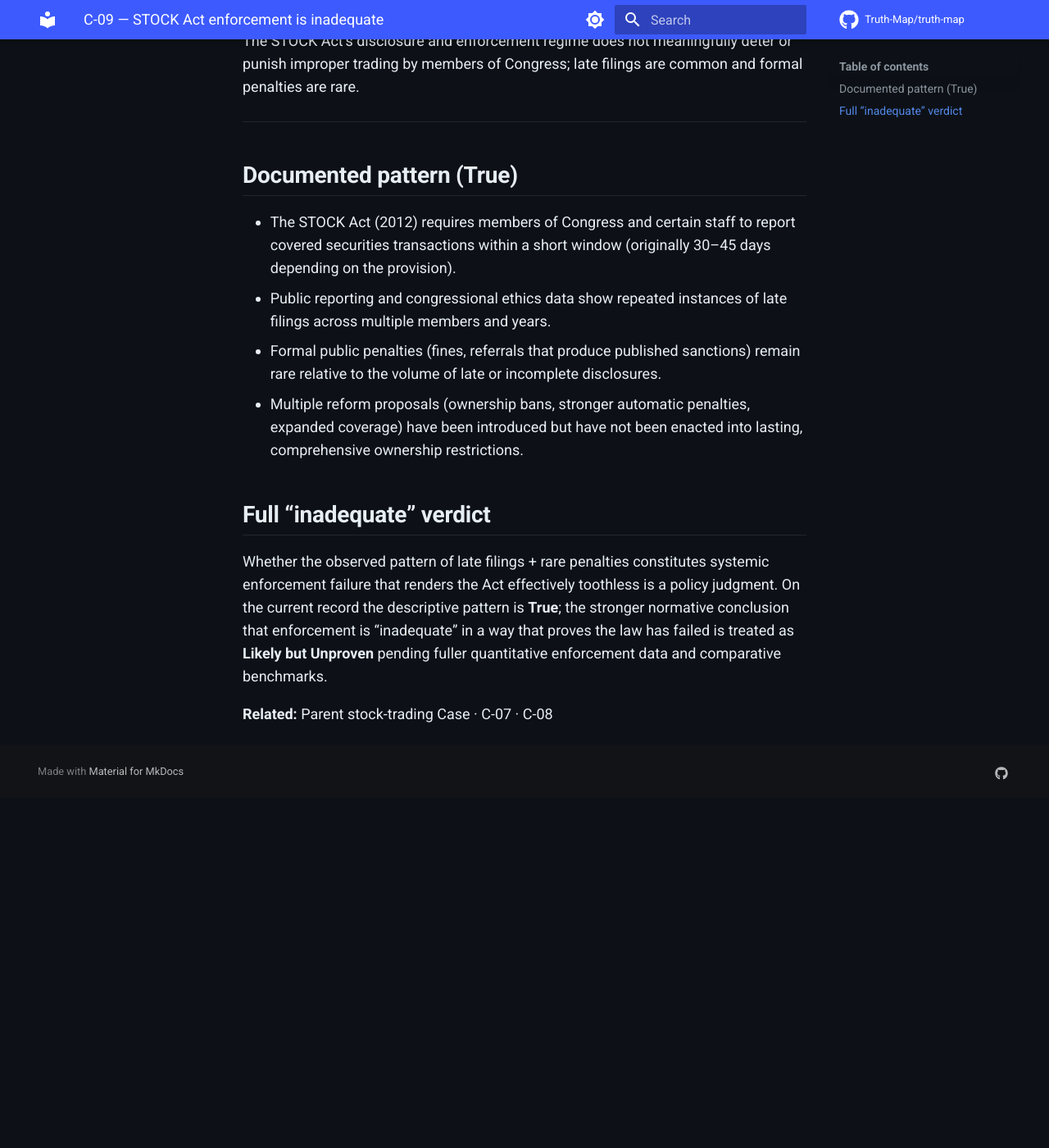
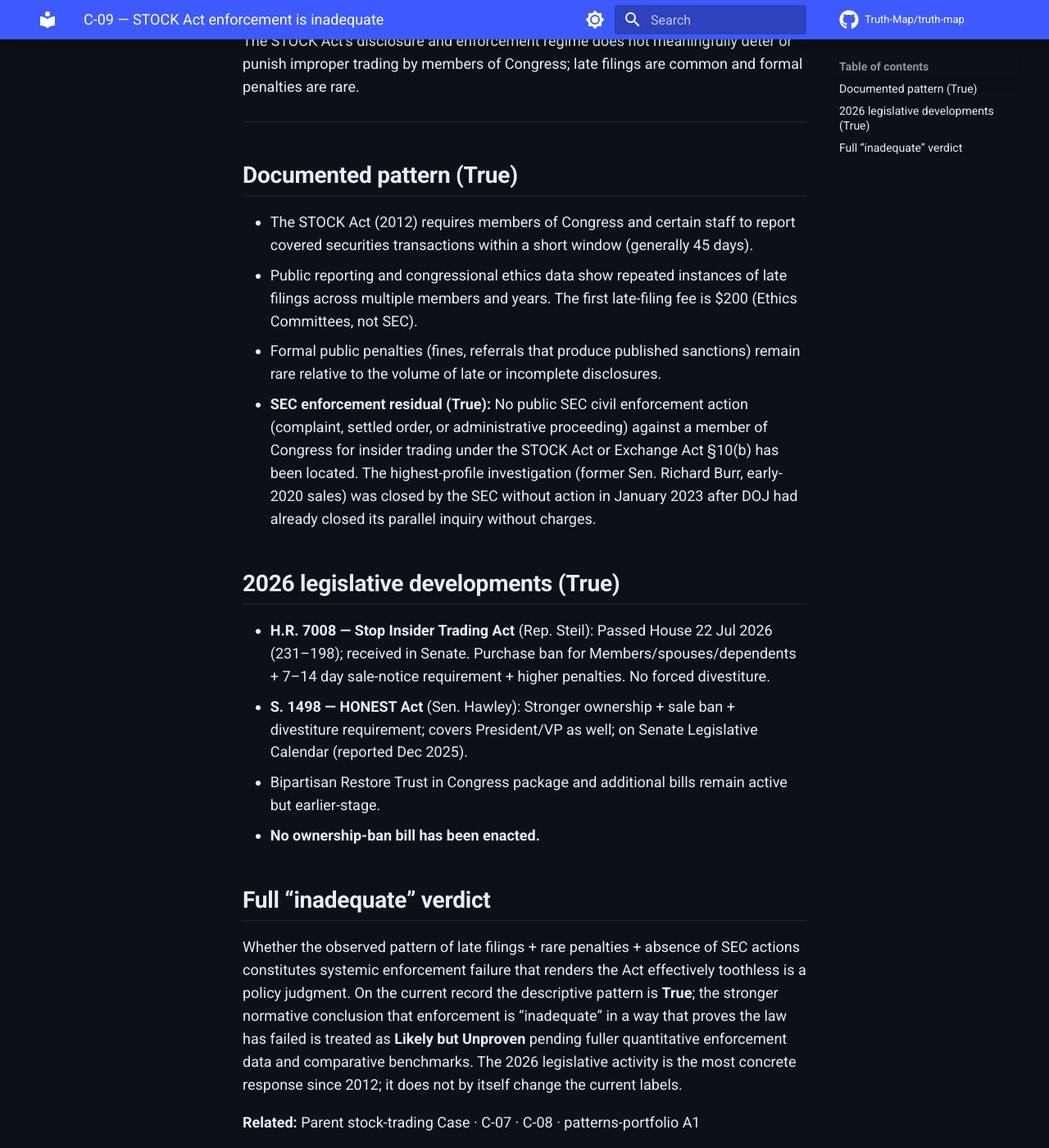
Before and after one commit to BnBCleaners/truth-map, an MkDocs documentation site: the page built from docs/claims/C-09-stock-act-enforcement-inadequate.md, in a window 1280 px wide and 1400 px high, scrolled down 472 px. Shown: the whole window at 82% size. Built offline with MkDocs 1.6.1 and Material for MkDocs 9.7.7, drawn with Linux system fonts in a browser that asks for light colours; comment, search, counter and statistics services are not loaded; before the commit the page ends 1445 px from its top, so only the background shows below that.

Commit message:
Residual: enrich public C-09 with 2026 legislation landscape + SEC enforcement residual

```diff
--- a/docs/claims/C-09-stock-act-enforcement-inadequate.md
+++ b/docs/claims/C-09-stock-act-enforcement-inadequate.md
@@ -14,13 +14,20 @@ The STOCK Act’s disclosure and enforcement regime does not meaningfully deter
 
 ## Documented pattern (True)
 
-- The STOCK Act (2012) requires members of Congress and certain staff to report covered securities transactions within a short window (originally 30–45 days depending on the provision).
-- Public reporting and congressional ethics data show repeated instances of late filings across multiple members and years.
+- The STOCK Act (2012) requires members of Congress and certain staff to report covered securities transactions within a short window (generally 45 days).
+- Public reporting and congressional ethics data show repeated instances of late filings across multiple members and years. The first late-filing fee is $200 (Ethics Committees, not SEC).
 - Formal public penalties (fines, referrals that produce published sanctions) remain rare relative to the volume of late or incomplete disclosures.
-- Multiple reform proposals (ownership bans, stronger automatic penalties, expanded coverage) have been introduced but have not been enacted into lasting, comprehensive ownership restrictions.
+- **SEC enforcement residual (True):** No public SEC civil enforcement action (complaint, settled order, or administrative proceeding) against a member of Congress for insider trading under the STOCK Act or Exchange Act §10(b) has been located. The highest-profile investigation (former Sen. Richard Burr, early-2020 sales) was closed by the SEC without action in January 2023 after DOJ had already closed its parallel inquiry without charges.
+
+## 2026 legislative developments (True)
+
+- **H.R. 7008 — Stop Insider Trading Act** (Rep. Steil): Passed House 22 Jul 2026 (231–198); received in Senate. Purchase ban for Members/spouses/dependents + 7–14 day sale-notice requirement + higher penalties. No forced divestiture.
+- **S. 1498 — HONEST Act** (Sen. Hawley): Stronger ownership + sale ban + divestiture requirement; covers President/VP as well; on Senate Legislative Calendar (reported Dec 2025).
+- Bipartisan Restore Trust in Congress package and additional bills remain active but earlier-stage.
+- **No ownership-ban bill has been enacted.**
 
 ## Full “inadequate” verdict
 
-Whether the observed pattern of late filings + rare penalties constitutes systemic enforcement failure that renders the Act effectively toothless is a policy judgment. On the current record the descriptive pattern is **True**; the stronger normative conclusion that enforcement is “inadequate” in a way that proves the law has failed is treated as **Likely but Unproven** pending fuller quantitative enforcement data and comparative benchmarks.
+Whether the observed pattern of late filings + rare penalties + absence of SEC actions constitutes systemic enforcement failure that renders the Act effectively toothless is a policy judgment. On the current record the descriptive pattern is **True**; the stronger normative conclusion that enforcement is “inadequate” in a way that proves the law has failed is treated as **Likely but Unproven** pending fuller quantitative enforcement data and comparative benchmarks. The 2026 legislative activity is the most concrete response since 2012; it does not by itself change the current labels.
 
-**Related:** Parent stock-trading Case · C-07 · C-08
+**Related:** Parent stock-trading Case · C-07 · C-08 · patterns-portfolio A1
```
Also changed, not shown: other parts of docs/claims/C-09-stock-act-enforcement-inadequate.md (+1 -1 lines).
